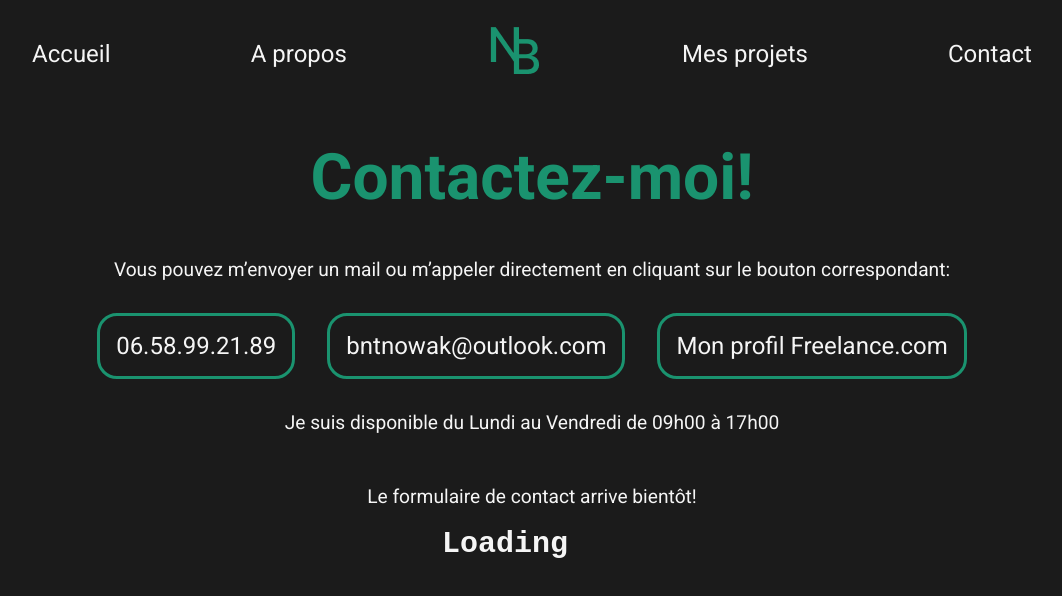
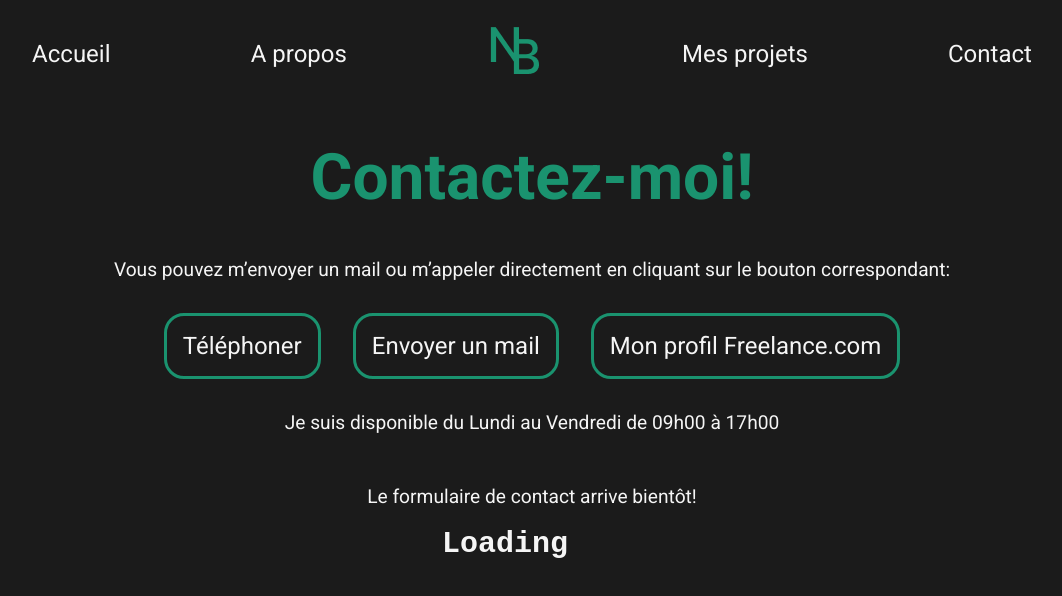
Before and after one commit to Benoit-nwk/Portfolio, a Vue app: page /contact in a window 1280 px wide. Shown: the top 596 px of the page, without its empty margins (108-1170 px from the left). Built offline with nearby package versions, Linux system fonts and the light colour scheme.

Commit message:
FIX/ Refactor bouttons contact

```diff
--- a/src/components/Contact.vue
+++ b/src/components/Contact.vue
@@ -4,8 +4,8 @@
 
 <template>
 <section class="contact">
-    <a href="tel:0658992189" class="button" title="Téléphone">06.58.99.21.89</a>
-    <a href="mailto:bntnowak@outlook.com" title="E-mail" class="button">bntnowak@outlook.com</a>
+    <a href="tel:0658992189" class="button" title="Téléphone">Téléphoner</a>
+    <a href="mailto:bntnowak@outlook.com" title="E-mail" class="button">Envoyer un mail</a>
     <a href="https://plateforme.freelance.com/freelance/Benoit-531dd5eb-f9be-44b2-9ebe-38d6f64c6fbb" title="Plateforme freelance" target="_blank" class="button" >Mon profil Freelance.com</a>
 </section>
 </template>
```
